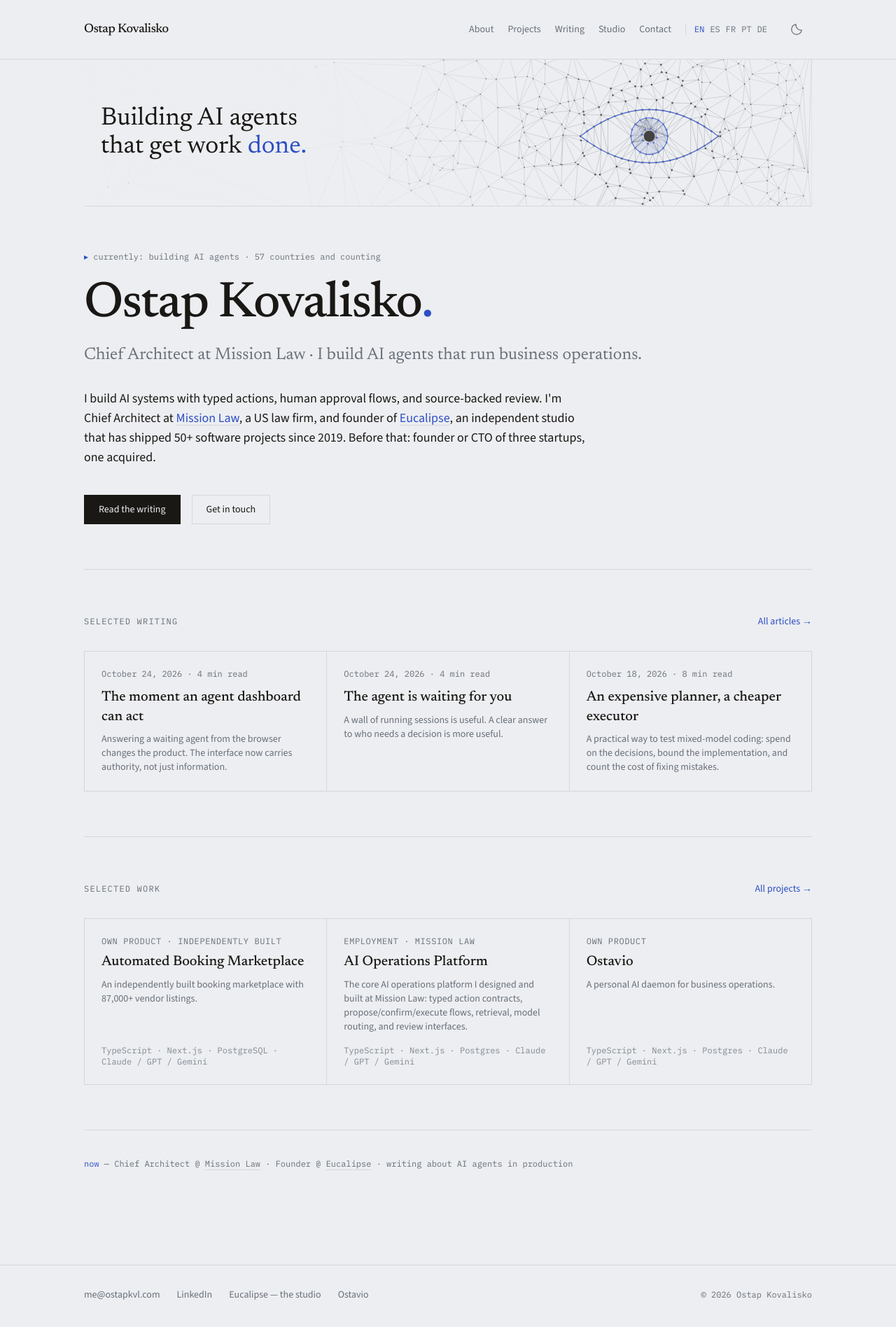
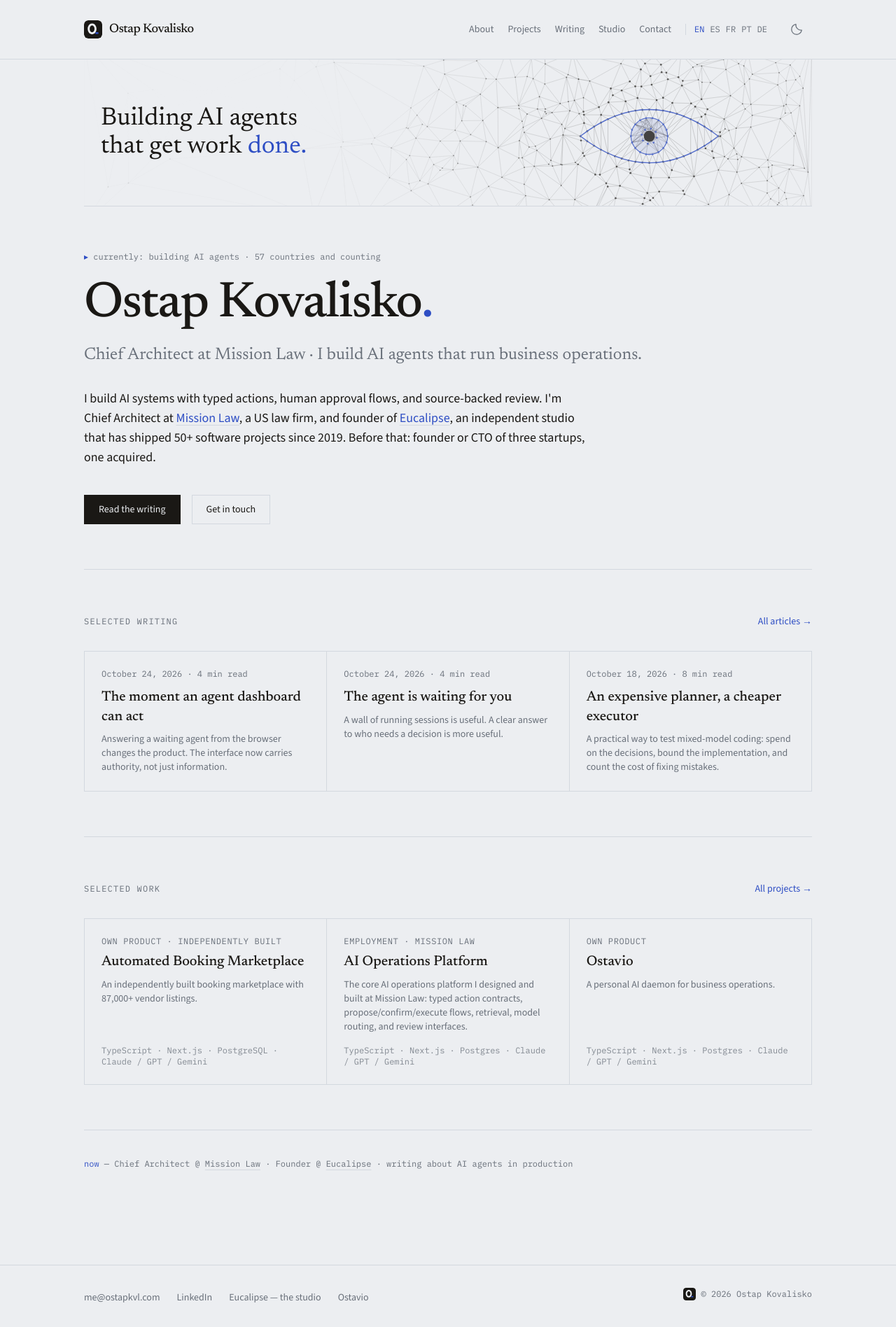
Before and after one commit to eucalipse/ostapkvl, a Next.js app: page / in a window 1280 px wide. Shown: the whole page at 70% size. Built offline with nearby package versions, Linux system fonts and the light colour scheme.

Commit message:
Header and footer: Terminal O mark next to the name

```diff
--- a/app/layout.tsx
+++ b/app/layout.tsx
@@ -96,8 +96,9 @@ plausible.init();`,
           <div className="mx-auto flex max-w-wide flex-wrap items-center justify-between gap-4 px-6 py-5">
             <Link
               href="/"
-              className="font-serif text-lg font-medium tracking-tight hover:text-accent"
+              className="flex items-center gap-2.5 font-serif text-lg font-medium tracking-tight hover:text-accent"
             >
+              <img src="/icon.svg" alt="" width={26} height={26} className="rounded-md" />
               Ostap Kovalisko
             </Link>
             <SiteNavigation />
@@ -121,7 +122,10 @@ plausible.init();`,
                 Ostavio
               </a>
             </div>
-            <p className="font-mono text-xs">© 2026 Ostap Kovalisko</p>
+            <p className="flex items-center gap-2 font-mono text-xs">
+              <img src="/icon.svg" alt="" width={18} height={18} className="rounded" />
+              © 2026 Ostap Kovalisko
+            </p>
           </div>
         </footer>
       </body>
```
Also changed, not shown: public/icon.svg (added).
